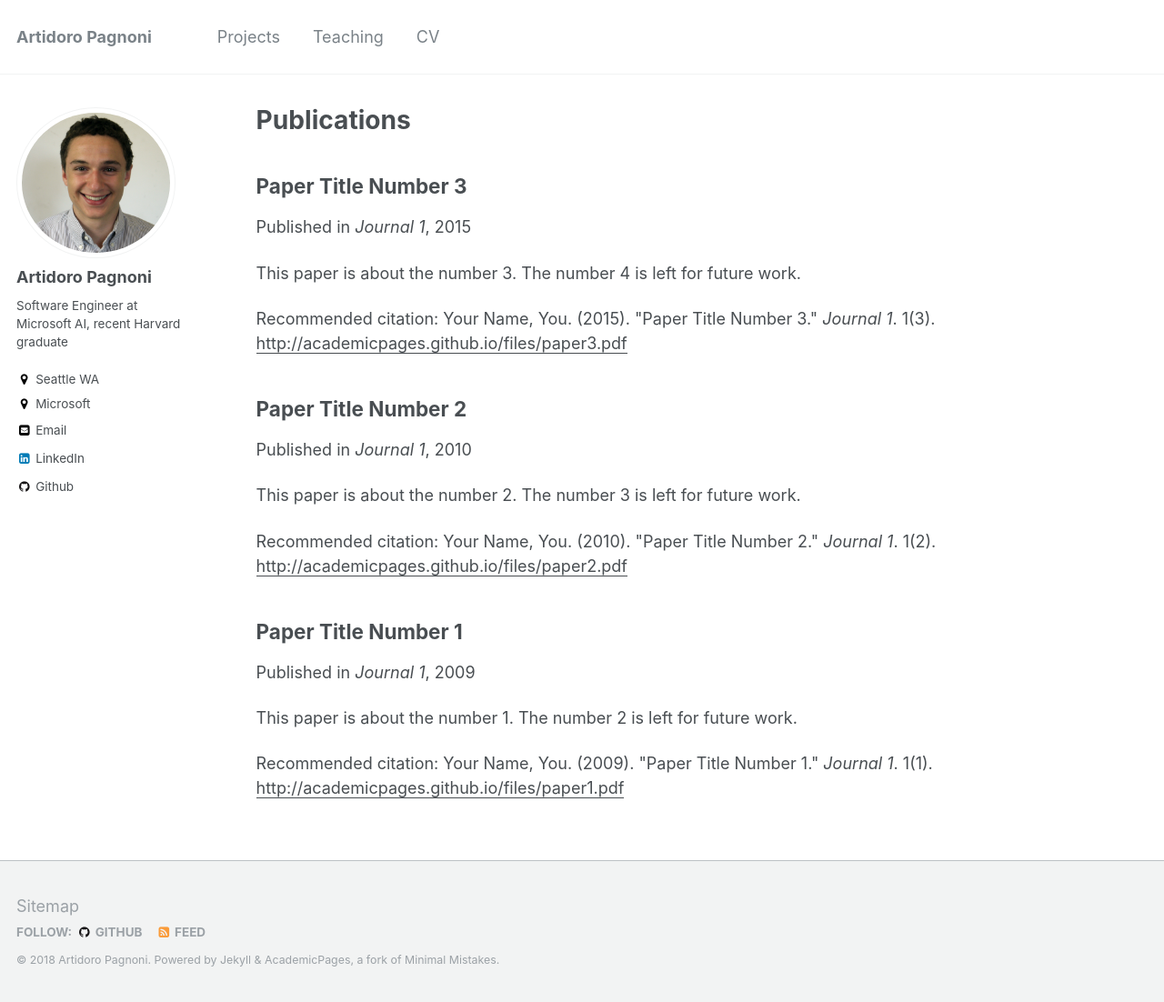
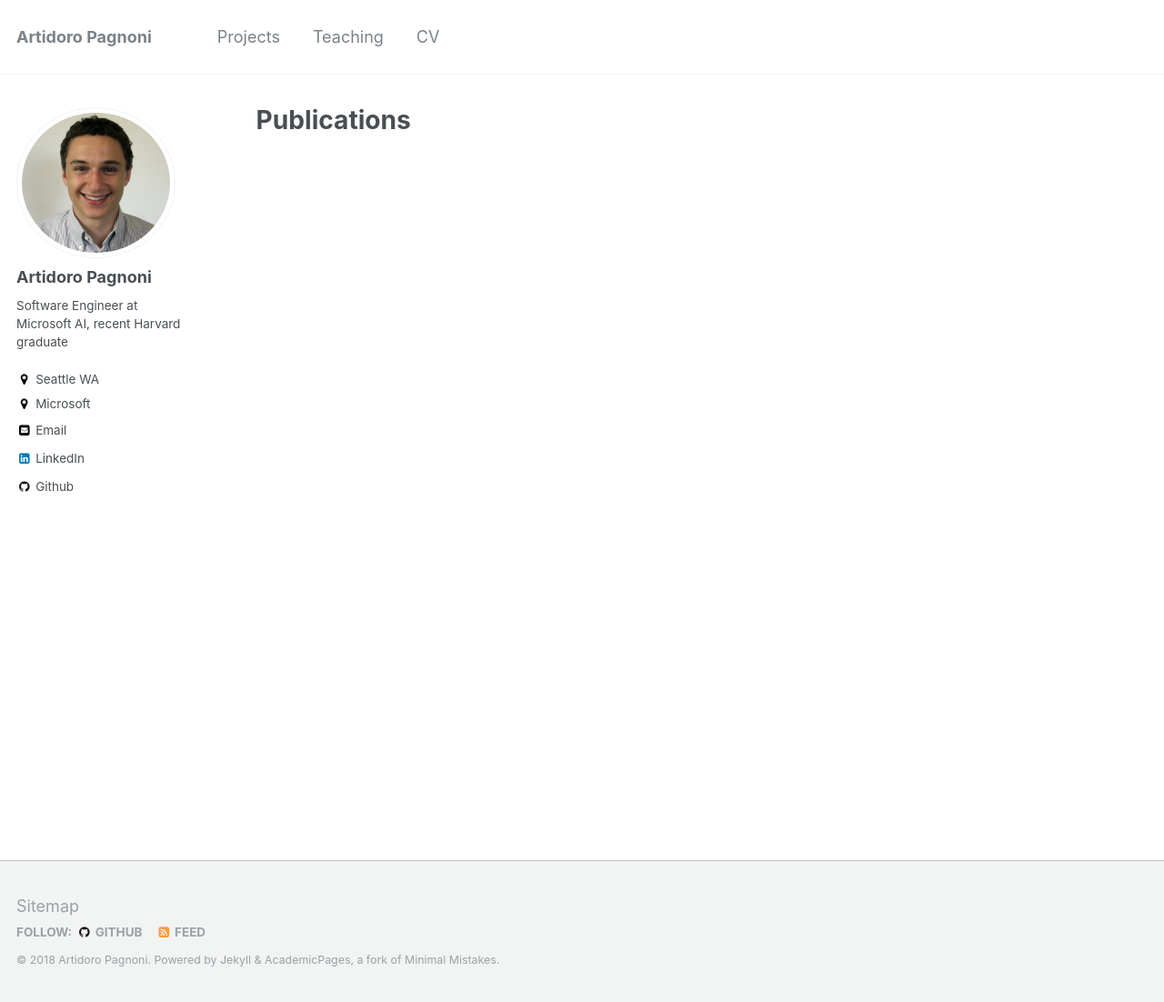
Before and after one commit to artidoro/artidoro.github.io, a Jekyll site: the page built from _pages/publications.md, in a window 1280 px wide and 1102 px high. Shown: the whole window at 91% size. Built offline with Jekyll 4.4.1, drawn with Linux system fonts in a browser that asks for light colours; part of the change alters nothing that is shown.

```diff
--- a/_config.yml
+++ b/_config.yml
@@ -174,15 +174,6 @@ collections:
   teaching:
     output: true
     permalink: /:collection/:path/
-  publications:
-    output: true
-    permalink: /:collection/:path/
-  portfolio:
-    output: true
-    permalink: /:collection/:path/
-  talks:
-    output: true
-    permalink: /:collection/:path/
 
 
 # Defaults
@@ -214,32 +205,6 @@ defaults:
       author_profile: true
       share: true
       comments: true
-  # _publications
-  - scope:
-      path: ""
-      type: publications
-    values:
-      layout: single
-      author_profile: true
-      share: true
-      comments: true
-  # _portfolio
-  - scope:
-      path: ""
-      type: portfolio
-    values:
-      layout: single
-      author_profile: true
-      share: true
-      comment: true
-  # _talks
-  - scope:
-      path: ""
-      type: talks
-    values:
-      layout: talk
-      author_profile: true
-      share: true
 
 # Sass/SCSS
 sass:
```
